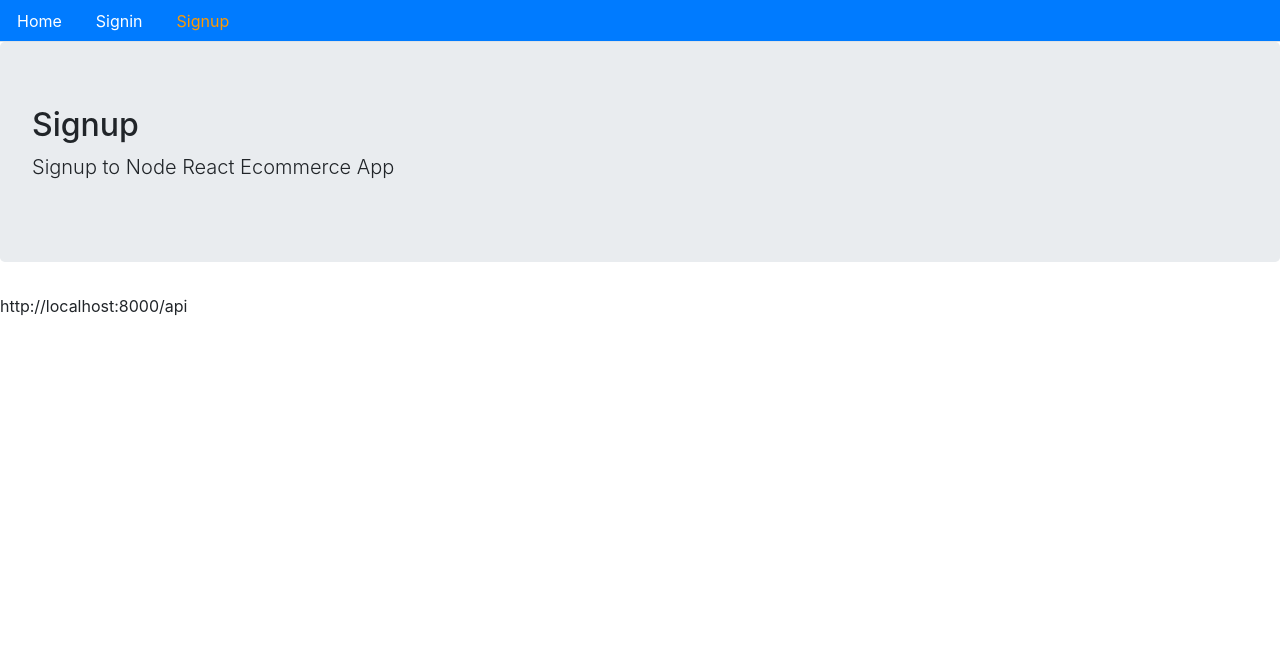
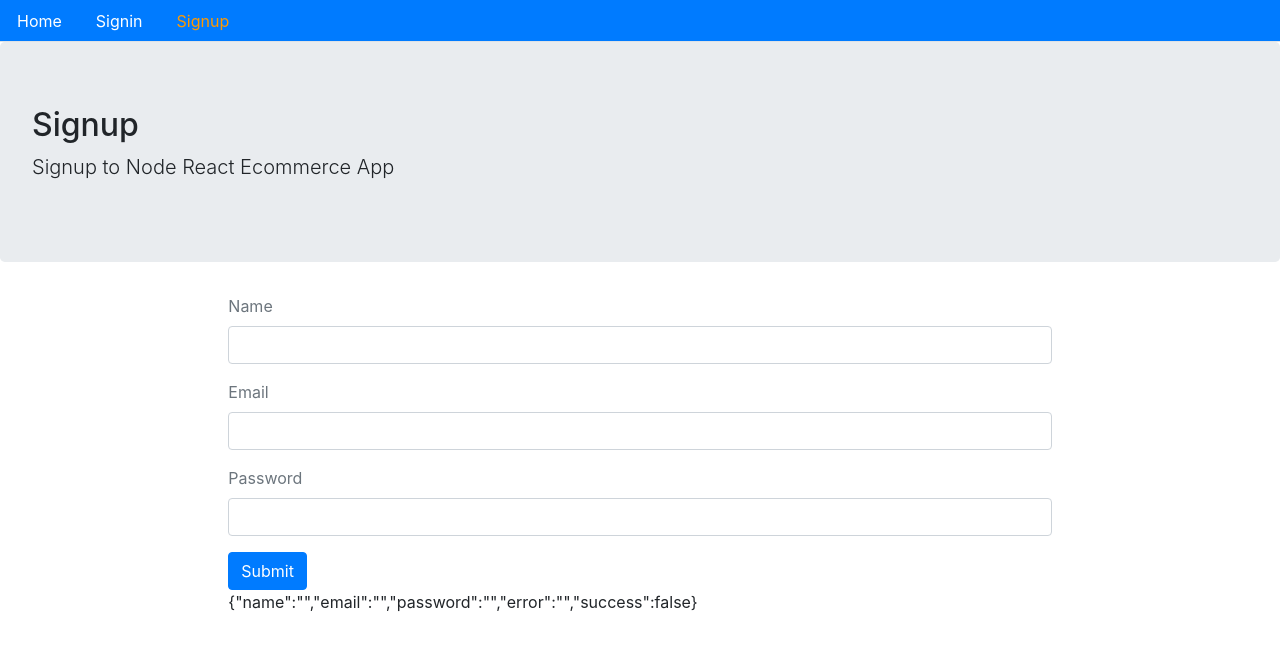
Before and after one commit to Aaronjsmith0/MadeByMaebh-frontend, a React (Create React App) app: page /signup in a window 1280 px wide. Shown: the top 650 px of the page. Built offline with nearby package versions, Linux system fonts and the light colour scheme.

Commit message:
signup page in progress

```diff
--- a/src/user/Signup.js
+++ b/src/user/Signup.js
@@ -1,12 +1,63 @@
-import React from 'react';
+import React, {useState} from 'react';
 import Layout from '../core/Layout';
 import {API} from '../config';
 
 
-const Signup = () => (
-    <Layout title="Signup" description="Signup to Node React Ecommerce App">
-        {API}
-    </Layout>
-);
+const Signup = () => {
+    const [values, setValues] = useState({
+        name: '',
+        email: '',
+        password: '',
+        error: '',
+        success: false
+    })
+
+    const handleChange = name => event => {
+        setValues({ ...values, error: false, [name]: event.target.value })
+    }
+
+    const signUpForm = () => (
+        <form>
+            <div className='form-group'>
+                <label className='text-muted'>Name</label>
+                <input
+                    onChange={handleChange('name')}
+                    type='text'
+                    className='form-control'
+                />
+            </div>
+            <div className='form-group'>
+                <label className='text-muted'>Email</label>
+                <input
+                    onChange={handleChange('email')}
+                    type='email'
+                    className='form-control'
+                />
+            </div>
+            <div className='form-group'>
+                <label className='text-muted'>Password</label>
+                <input
+                    onChange={handleChange('password')}
+                    type='password'
+                    className='form-control'
+                />
+            </div>
+            <button className='btn btn-primary'>
+                Submit
+            </button>
+        </form>
+    );
+
+    return (
+        <Layout
+            title="Signup"
+            description="Signup to Node React Ecommerce App"
+            className='container col-md-8 offset-md-2'
+        >
+        {signUpForm()}
+        {JSON.stringify(values)}
+        </Layout>
+    );
+};
 
 export default Signup;
```
